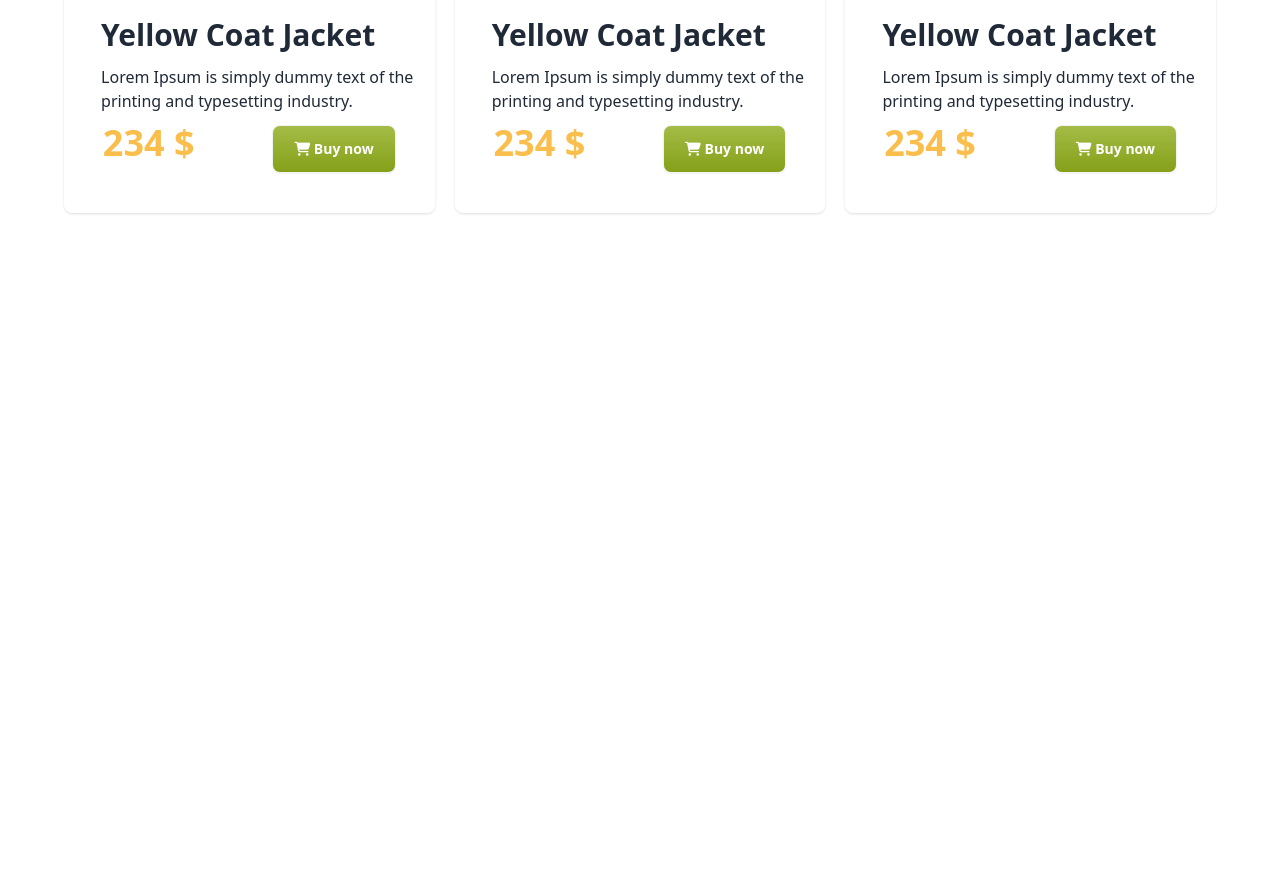
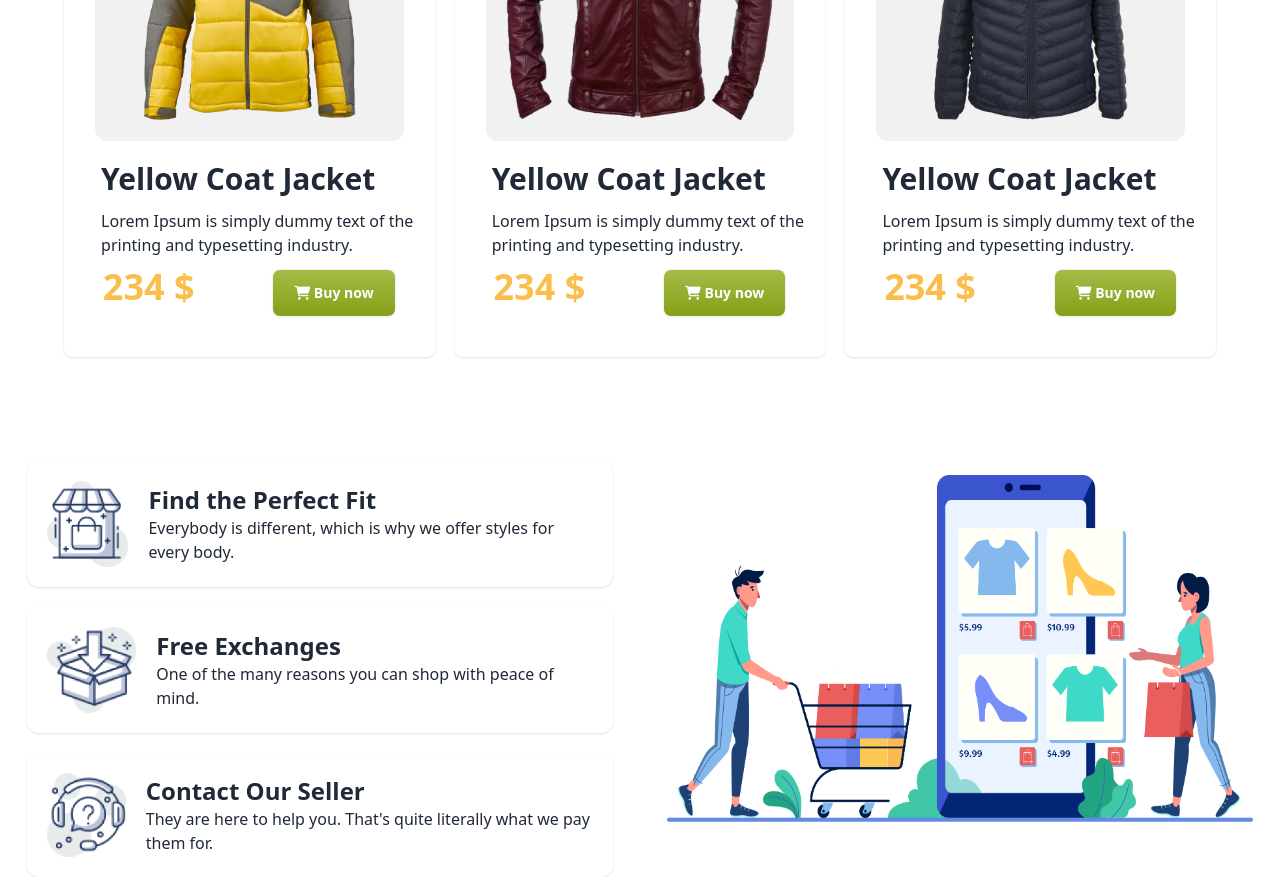
Before and after one commit to devtanvirabsar/penguin-fashon, a plain HTML site: page index.html in a window 1280 px wide. Shown: the part 1696-2573 px from the top of the page. Before the commit the page ends 1973 px from the top, so only its background shows below. Drawn offline with nearby package versions, Linux system fonts and the light colour scheme.

Commit message:
last stage

```diff
--- a/index.html
+++ b/index.html
@@ -21,6 +21,7 @@
     .bton{
         background: linear-gradient(180.00deg, rgb(164, 188, 70),rgb(133, 160, 25) 100%);
     }
+
 </style>
 <body class="">
     <header class="bg-[#FFFBF0]">
@@ -87,9 +88,9 @@
             </div>
         </section>
         <!-- W0Man Jacket -->
-        <section class="bg-[rgb(229, 229, 229)]">
+        <section class="">
           <!-- Women jeket -->
-                <p class="text-center">
+                <p class="text-center text-4xl font-bold mt-[10%]">
                     W0Man Jacket
                 </p>
                 <div class="grid grid-cols-1 justify-items-center lg:grid lg:grid-cols-3 p-[5%] gap-5">
@@ -160,6 +161,37 @@
                 </div>
 
         </section>
+        <section>
+            <div class="grid grid-cols-1 lg:grid-cols-2 p">
+              <div class="flex flex-col items-center order-2 lg:order-1 gap-5 w-11/12 m-[auto]">
+                <div class="flex flex-col justify-center items-center w-full text-center rounded-xl shadow pb-14 pt-10 mt-10 lg:flex-row lg:text-left lg:p-5 lg:gap-5">
+                  <div class="w-1/6"><img src="./icons/house.png" class="w-full"></div>
+                  <div>
+                    <p class="font-bold text-2xl">Find the Perfect Fit</p>
+                  <p>Everybody is different, which is why we
+                    offer styles for every body.</p>
+                  </div>
+                </div>
+                <div class="flex flex-col justify-center items-center w-full text-center rounded-xl shadow pb-14 pt-10 lg:flex-row lg:text-left lg:p-5 lg:gap-5">
+                  <div class="w-1/6"><img src="./icons/box.png" class="w-full"></div>
+                  <div>
+                    <p class="font-bold text-2xl">Free Exchanges</p>
+                  <p>One of the many reasons you can shop
+                    with peace of mind.</p>
+                  </div>
+                </div>
+                <div class="flex flex-col justify-center items-center w-full text-center rounded-xl shadow pb-14 pt-10 p-[5%] lg:flex-row lg:text-left lg:p-5 lg:gap-5">
+                  <div class="w-1/6"><img src="./icons/question.png" class="w-full"></div>
+                  <div>
+                    <p class="font-bold text-2xl">Contact Our Seller</p>
+                  <p>They are here to help you. That's quite
+                    literally what we pay them for.</p>
+                  </div>
+                </div>
+              </div>
+              <div class="order-1 w-11/12 m-[auto]"><img src="./images/shopping.png" class="w-full"></div>
+            </div>
+        </section>
     </main>
     <footer></footer>
     <script>
```
